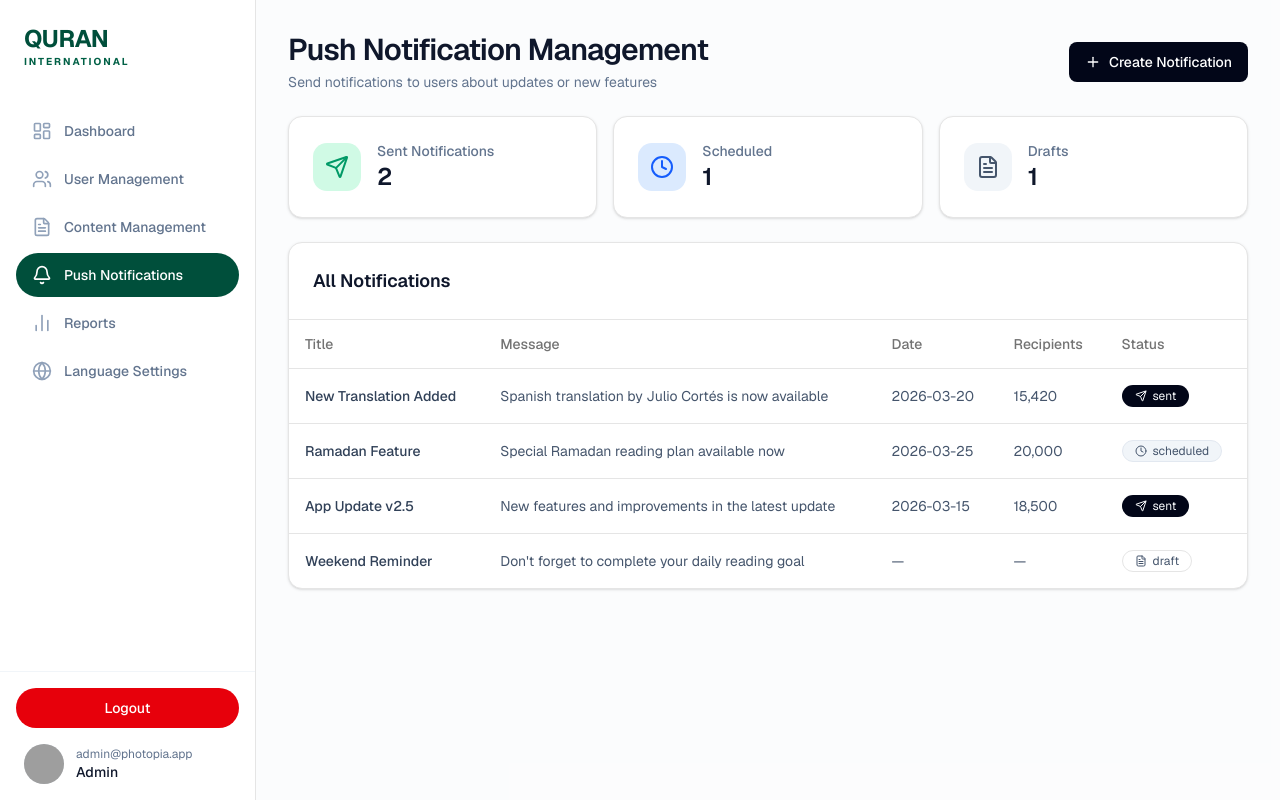
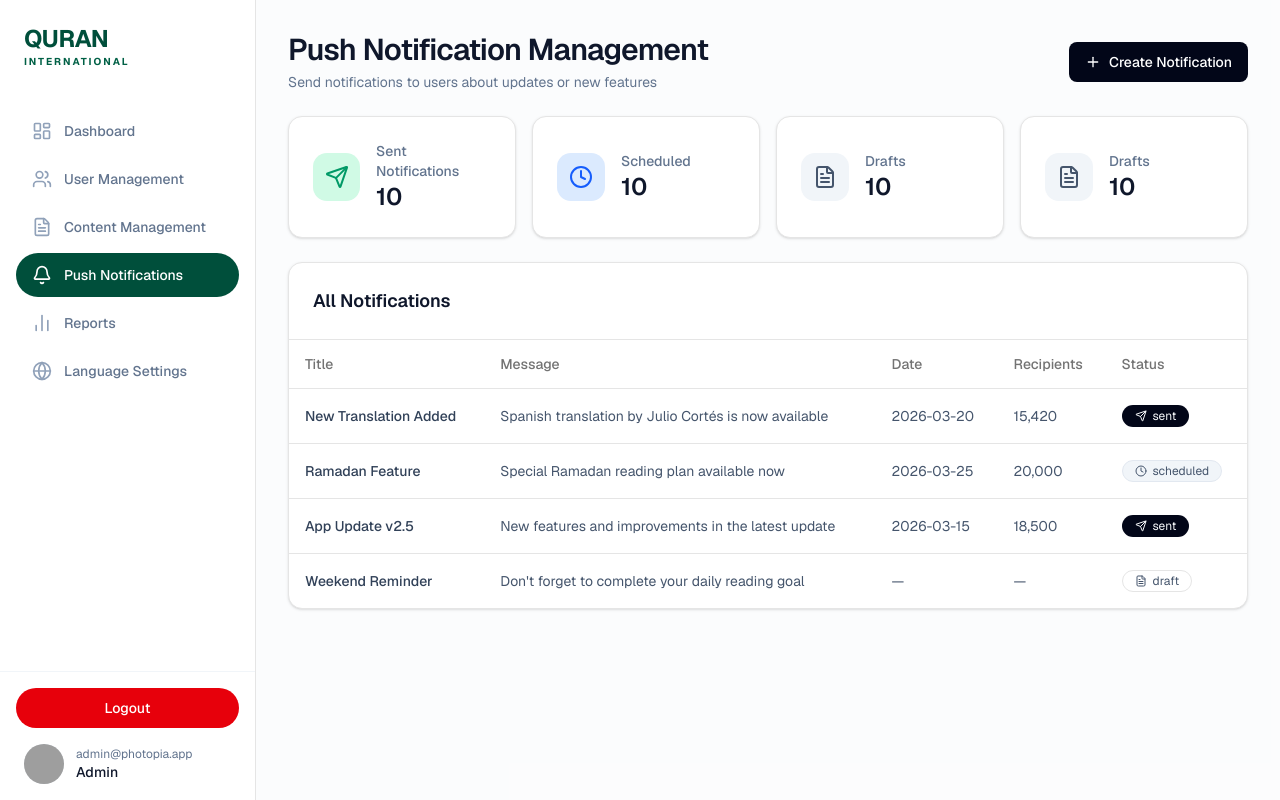
Before and after one commit to Mohosin075/lionel10gg-dashbaord, a Next.js app: page /notifications in a window 1280 px wide. Built offline with nearby package versions, Linux system fonts and the light colour scheme; grey boxes are pictures that could not be loaded.

Commit message:
feat: implement sidebar navigation, dashboard stats components, and notification management page

```diff
--- a/app/(dashboard)/notifications/page.tsx
+++ b/app/(dashboard)/notifications/page.tsx
@@ -18,6 +18,7 @@ import {
   TableHeader,
   TableRow,
 } from "@/components/ui/table"
+import { StatsCard } from "@/components/shared/stats-card"
 
 const notificationSchema = z.object({
   title: z.string().min(2, "Title is required"),
@@ -34,6 +35,44 @@ const initialData = [
   { id: 3, title: "App Update v2.5", message: "New features and improvements in the latest update", date: "2026-03-15", recipients: "18,500", status: "sent" as const },
   { id: 4, title: "Weekend Reminder", message: "Don't forget to complete your daily reading goal", date: "—", recipients: "—", status: "draft" as const },
 ]
+
+
+const stats = [
+  {
+    title: "Sent Notifications",
+    value: 10,
+    key: "sent",
+    icon: Send,
+    iconBg: "bg-emerald-100",
+    iconColor: "text-emerald-600",
+  },
+  {
+    title: "Scheduled",
+    value: 10,
+    key: "scheduled",
+    icon: Clock,
+    iconBg: "bg-blue-100",
+    iconColor: "text-blue-600",
+  },
+  {
+    title: "Drafts",
+    value: 10,
+    key: "draft",
+    icon: FileText,
+    iconBg: "bg-slate-100",
+    iconColor: "text-slate-600",
+  },
+  {
+    title: "Drafts",
+    value: 10,
+    key: "draft",
+    icon: FileText,
+    iconBg: "bg-slate-100",
+    iconColor: "text-slate-600",
+  },
+
+];
+
 
 export default function PushNotificationsPage() {
   const [data, setData] = useState(initialData)
@@ -103,41 +142,7 @@ export default function PushNotificationsPage() {
       </div>
 
       {/* Stats Cards */}
-      <div className="grid gap-4 md:grid-cols-3">
-        <div className="rounded-xl border bg-white p-6 shadow-sm flex items-center gap-4">
-          <div className="flex h-12 w-12 items-center justify-center rounded-xl bg-emerald-100 text-emerald-600">
-            <Send className="h-6 w-6" />
-          </div>
-          <div>
-            <p className="text-sm font-medium text-slate-500">Sent Notifications</p>
-            <p className="text-2xl font-semibold text-slate-900">
-              {data.filter((d) => d.status === "sent").length}
-            </p>
-          </div>
-        </div>
-        <div className="rounded-xl border bg-white p-6 shadow-sm flex items-center gap-4">
-          <div className="flex h-12 w-12 items-center justify-center rounded-xl bg-blue-100 text-blue-600">
-            <Clock className="h-6 w-6" />
-          </div>
-          <div>
-            <p className="text-sm font-medium text-slate-500">Scheduled</p>
-            <p className="text-2xl font-semibold text-slate-900">
-              {data.filter((d) => d.status === "scheduled").length}
-            </p>
-          </div>
-        </div>
-        <div className="rounded-xl border bg-white p-6 shadow-sm flex items-center gap-4">
-          <div className="flex h-12 w-12 items-center justify-center rounded-xl bg-slate-100 text-slate-600">
-            <FileText className="h-6 w-6" />
-          </div>
-          <div>
-            <p className="text-sm font-medium text-slate-500">Drafts</p>
-            <p className="text-2xl font-semibold text-slate-900">
-              {data.filter((d) => d.status === "draft").length}
-            </p>
-          </div>
-        </div>
-      </div>
+      <StatsCard data={stats} />
 
       {/* Table Section */}
       <div className="rounded-xl border bg-white shadow-sm overflow-hidden">
--- /dev/null
+++ b/components/dashbaord/dash-home/dashboard-stats-card.tsx
@@ -0,0 +1,90 @@
+// import { Card, CardContent, CardHeader, CardTitle } from "@/components/ui/card"
+
+
+// export default function DashboardStatsCard(stats: any) {
+//     console.log(stats)
+
+//     return (
+//         <div className="grid gap-4 md:grid-cols-2 lg:grid-cols-4">
+//             {stats?.map((data: any) => (
+//                 <Card key={data.title}>
+//                     <CardHeader className="flex flex-row items-center justify-between space-y-0 pb-2">
+//                         <CardTitle className="text-sm font-medium text-slate-500">{data.title}</CardTitle>
+//                         {data.icon}
+//                     </CardHeader>
+//                     <CardContent>
+//                         <div className="text-2xl font-bold">{data.value}</div>
+//                         <p className={`text-xs ${data.isPositive ? 'text-emerald-500' : 'text-red-500'} flex items-center gap-1 mt-1`}>
+//                             {data.trend.startsWith('+') ? (
+//                                 <svg xmlns="http://www.w3.org/2000/svg" width="16" height="16" viewBox="0 0 24 24" fill="none" stroke="currentColor" strokeWidth="2" strokeLinecap="round" strokeLinejoin="round" className="lucide lucide-trending-up h-3 w-3"><polyline points="22 7 13.5 15.5 8.5 10.5 2 17" /><polyline points="16 7 22 7 22 13" /></svg>
+//                             ) : null}
+//                             {stats.trend}
+//                         </p>
+//                     </CardContent>
+//                 </Card>
+//             ))}
+//         </div>
+//     )
+// }
+
+
+
+import { Card, CardContent, CardHeader, CardTitle } from "@/components/ui/card";
+
+type StatItem = {
+    title: string;
+    value: string;
+    trend: string;
+    isPositive: boolean;
+    icon?: React.ReactNode;
+};
+
+export default function DashboardStatsCard({ stats }: { stats: StatItem[] }) {
+    return (
+        <div className="grid gap-4 md:grid-cols-2 lg:grid-cols-4">
+            {stats.map((data) => (
+                <Card key={data.title}>
+                    <CardHeader className="flex flex-row items-center justify-between space-y-0 pb-2">
+                        <CardTitle className="text-sm font-medium text-slate-500">
+                            {data.title}
+                        </CardTitle>
+
+                        {/* ICON (optional) */}
+                        {data.icon}
+                    </CardHeader>
+
+                    <CardContent>
+                        <div className="text-2xl font-bold">{data.value}</div>
+
+                        <p
+                            className={`text-xs ${data.isPositive ? "text-emerald-500" : "text-red-500"
+                                } flex items-center gap-1 mt-1`}
+                        >
+                            {/* ICON */}
+                            {data.trend.startsWith("+") && (
+                                <svg
+                                    xmlns="http://www.w3.org/2000/svg"
+                                    width="16"
+                                    height="16"
+                                    viewBox="0 0 24 24"
+                                    fill="none"
+                                    stroke="currentColor"
+                                    strokeWidth="2"
+                                    strokeLinecap="round"
+                                    strokeLinejoin="round"
+                                    className="h-3 w-3"
+                                >
+                                    <polyline points="22 7 13.5 15.5 8.5 10.5 2 17" />
+                                    <polyline points="16 7 22 7 22 13" />
+                                </svg>
+                            )}
+
+                            {/* TREND TEXT */}
+                            {data.trend}
+                        </p>
+                    </CardContent>
+                </Card>
+            ))}
+        </div>
+    );
+}
--- /dev/null
+++ b/components/shared/stats-card.tsx
@@ -0,0 +1,50 @@
+
+
+
+"use client";
+
+import { LucideIcon } from "lucide-react";
+
+type StatItem = {
+    title: string;
+    value: number | string;
+    icon?: LucideIcon;
+    iconBg?: string;
+    iconColor?: string;
+    trend?: string;
+};
+
+export const StatsCard = ({ data }: { data: StatItem[] }) => {
+    return (
+        <div className={`grid gap-4 md:grid-cols-${data.length}`}>
+            {data.map((item, i) => {
+                const Icon = item.icon;
+
+                return (
+                    <div
+                        key={i}
+                        className="rounded-xl border bg-white p-6 shadow-sm flex items-center gap-4"
+                    >
+                        {/* ICON (optional) */}
+                        {Icon && (
+                            <div
+                                className={`flex h-12 w-12 items-center justify-center rounded-xl ${item.iconBg} ${item.iconColor}`}
+                            >
+                                <Icon className="h-6 w-6" />
+                            </div>
+                        )}
+
+                        <div>
+                            <p className="text-sm font-medium text-slate-500">
+                                {item.title}
+                            </p>
+                            <p className="text-2xl font-semibold text-slate-900">
+                                {item.value}
+                            </p>
+                        </div>
+                    </div>
+                );
+            })}
+        </div>
+    );
+};
```
Also changed, not shown: app/(dashboard)/page.tsx (+34 -33 lines), components/sidebar.tsx (line endings or trailing spaces).
